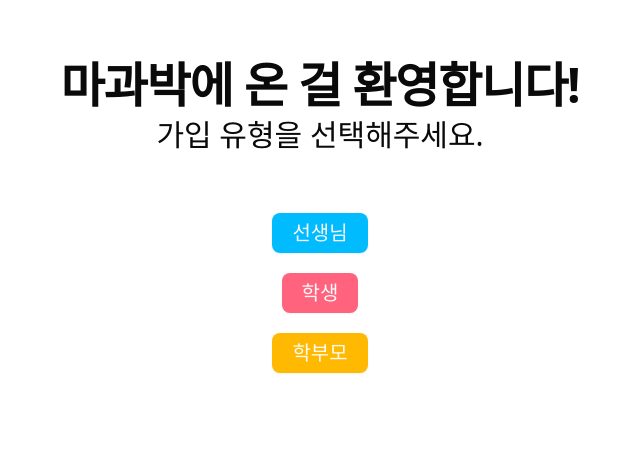
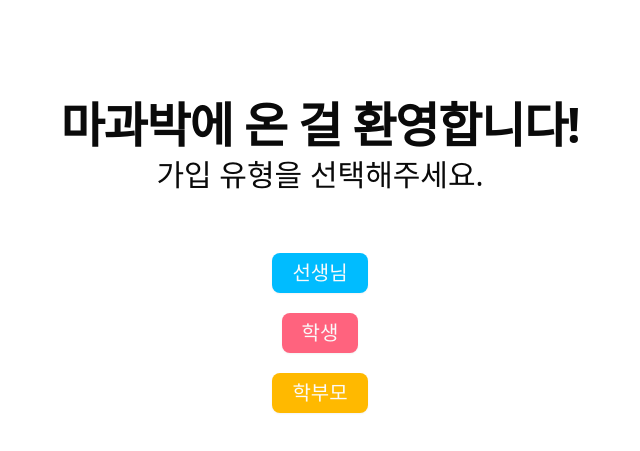
Before and after one commit to my-tutoring-box/my-tutoring-box-web, a Next.js app: page / in a window 1280 px wide. Shown: the part 139-590 px from the top of the page, without its empty margins (320-960 px from the left). Built offline with nearby package versions, Linux system fonts and the light colour scheme.

Commit message:
style: change padding

```diff
--- a/src/app/page.tsx
+++ b/src/app/page.tsx
@@ -2,7 +2,7 @@ import { Button } from "@/components/ui/button";
 
 export default function Home() {
   return (
-    <div className="container mx-auto py-50 px-5 sm:px-6 md:px-8 lg:px-10">
+    <div className="container mx-auto py-60 px-5 sm:px-6 md:px-8 lg:px-10">
       <h2 className="text-center text-5xl scroll-m-20 mt-50 pb-2 text-3xl font-semibold tracking-tight first:mt-0">
         마과박에 온 걸 환영합니다!
       </h2>
```
